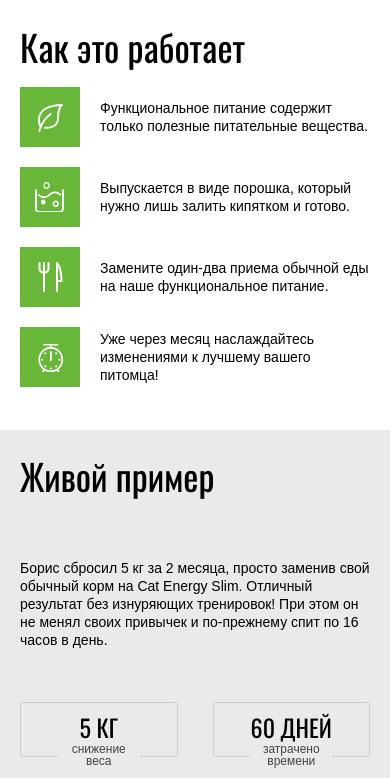
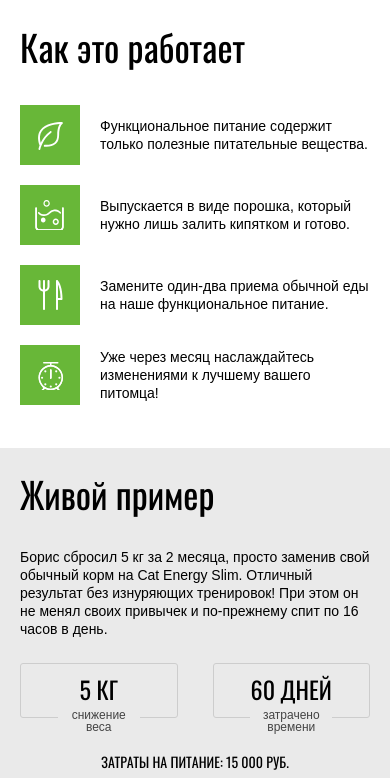
Before and after one commit to Proalex90/1744861-cat-energy-23, a website: page source/index.html in a window 390 px wide. Shown: the part 1066-1844 px from the top of the page. Drawn offline with nearby package versions, Linux system fonts and the light colour scheme; files that its build step writes are made by us from their sources.

Commit message:
PP - index-tablet

```diff
--- a/source/index.html
+++ b/source/index.html
@@ -177,7 +177,7 @@
               <div class="description__icon description__icon--alarm"></div>
             </div>
             <p class="description__text">
-              Уже через месяц&nbsp;наслаждайтесь изменениями к лучшему<span class="br"></span> вашего
+              Уже через месяц наслаждайтесь изменениями к лучшему<span class="br"></span> вашего
               питомца!
             </p>
           </li>
--- a/source/sass/blocks/description.scss
+++ b/source/sass/blocks/description.scss
@@ -38,7 +38,10 @@
 }
 
 .description__list {
+  padding-top: 18px;
+
   @media (min-width: $tablet-width) {
+    padding-top: 0;
     display: flex;
     flex-wrap: wrap;
     justify-content: space-between;
--- a/source/sass/blocks/example.scss
+++ b/source/sass/blocks/example.scss
@@ -40,11 +40,12 @@
 }
 
 .example__text {
-  margin: 63px 0 53px;
+  margin: 34px 0 25px;
   font-family: "Arial", sans-serif;
   text-transform: none;
 
   @media (min-width: $tablet-width) {
+    margin: 63px 0 53px;
     font-size: 16px;
     line-height: 24px;
     width: 97%;
@@ -86,7 +87,7 @@
   border: 1px solid $color-border-special;
   border-radius: 3px;
   min-height: 55px;
-  padding: 12px 20px 0;
+  padding: 13px 20px 0;
   width: 45%;
   position: relative;
 
@@ -104,7 +105,7 @@
   font-size: 12px;
   line-height: 12px;
   color: $color-form-text;
-  transform: translate(-50%, 11px);
+  transform: translate(-50%, 16px);
   background-color: $basic-background-example;
   width: 82px;
   text-align: center;
@@ -141,7 +142,7 @@
 
 .example__spending-text {
   text-align: center;
-  margin-top: 30px;
+  margin-top: 35px;
   margin-bottom: 42px;
 
   @media (min-width: $tablet-width) {
```
